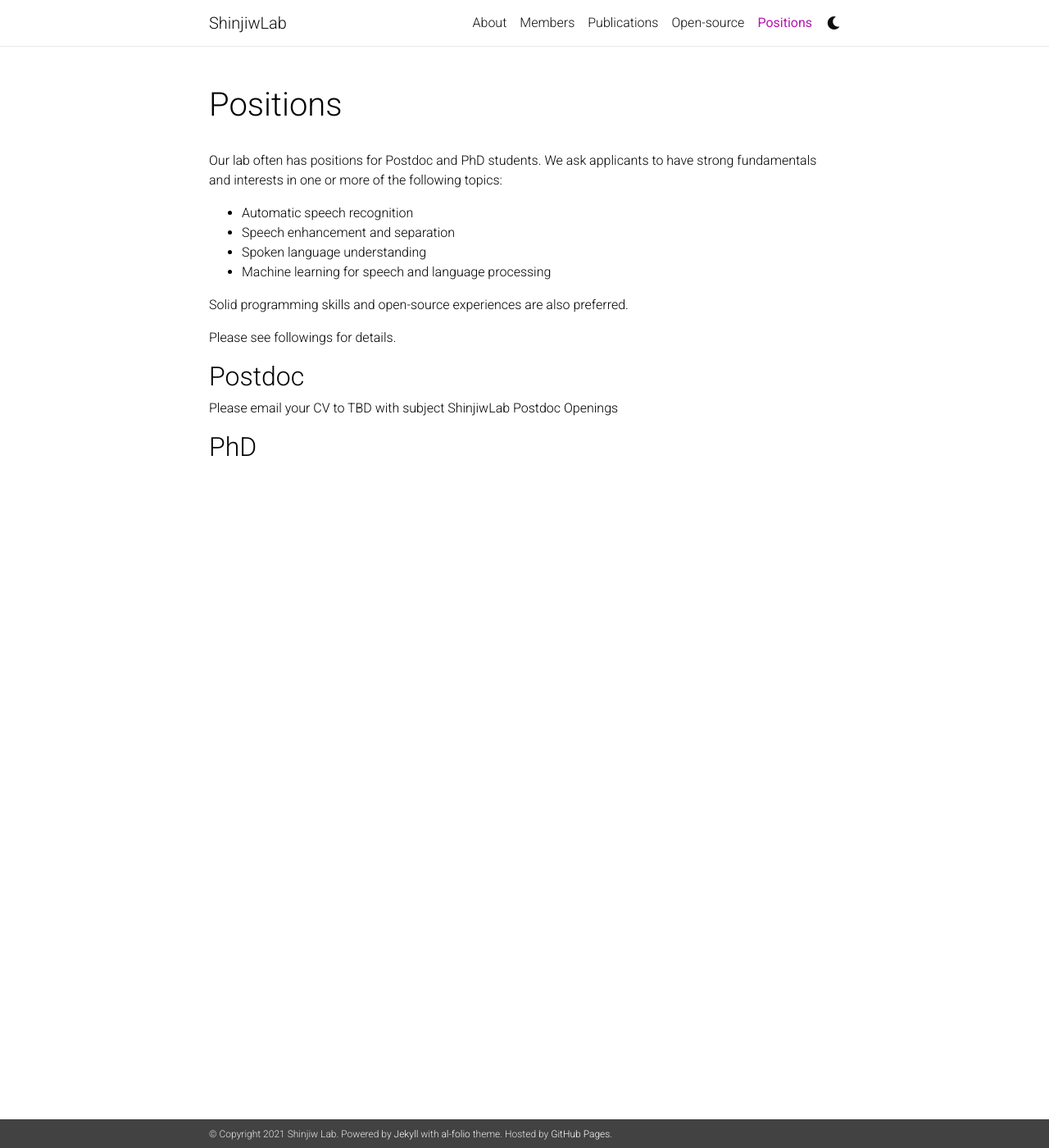
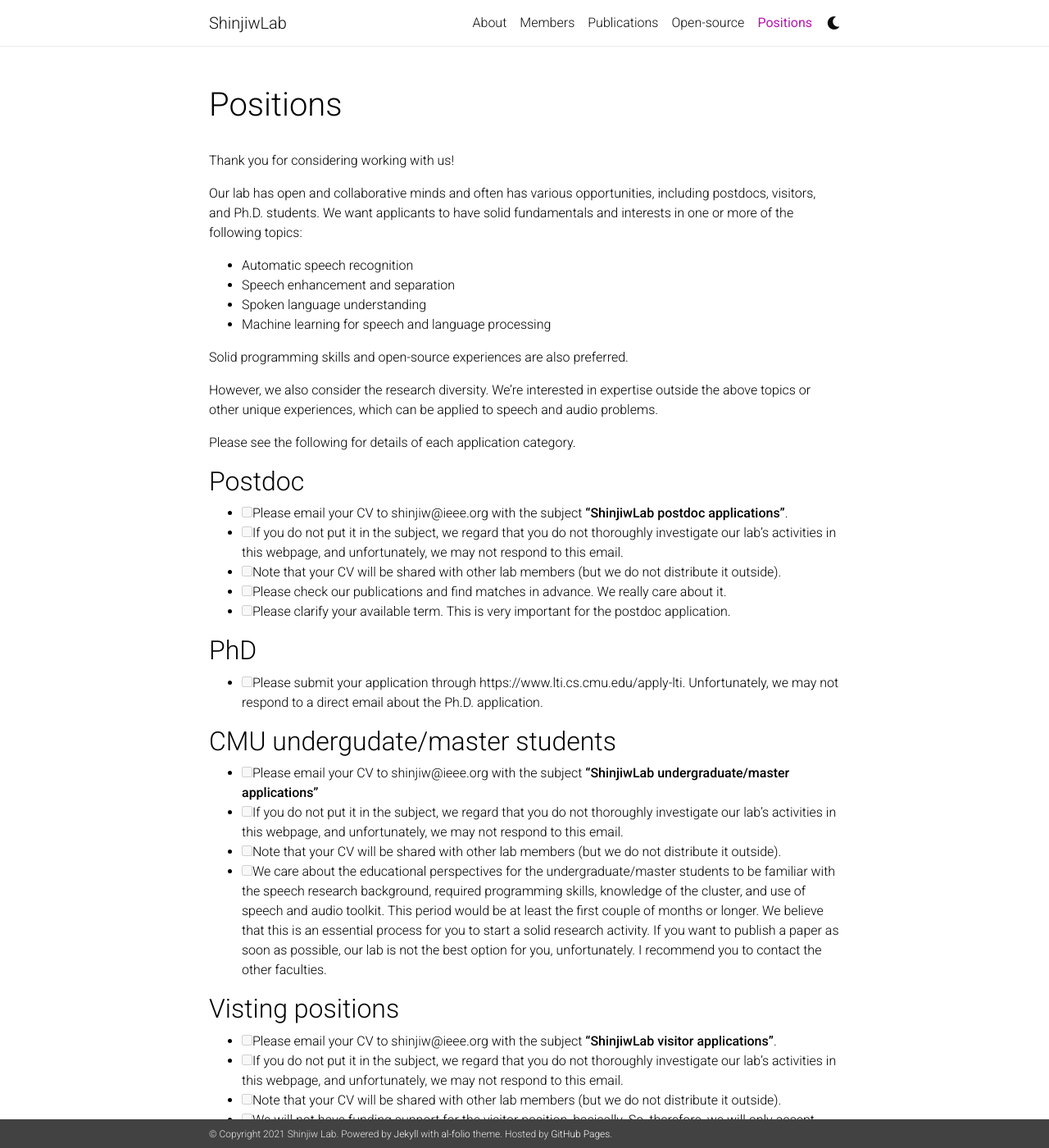
Before and after one commit to shinjiwlab/shinjiwlab.github.io, a Jekyll site: the page built from _pages/positions.md, in a window 1280 px wide and 1400 px high. Shown: the whole window at 82% size. Built offline with Jekyll 4.4.1, drawn with Linux system fonts in a browser that asks for light colours; nearby versions of some CDN libraries; a style sheet for code colours, icons or effects is not loaded; some of the changed text lies outside the part shown.

Commit message:
Update positions.md

```diff
--- a/_pages/positions.md
+++ b/_pages/positions.md
@@ -6,21 +6,49 @@ nav: true
 order: 5
 ---
 
-Our lab often has positions for Postdoc and PhD students. We ask applicants to have strong fundamentals and interests in one or more of the following topics:
+Thank you for considering working with us!
 
-<ul>
-<li>Automatic speech recognition</li>
-<li>Speech enhancement and separation</li>
-<li>Spoken language understanding</li>
-<li>Machine learning for speech and language processing</li>
-</ul>
+Our lab has open and collaborative minds and often has various opportunities, including postdocs, visitors, and Ph.D. students.
+We want applicants to have solid fundamentals and interests in one or more of the following topics:
+
+- Automatic speech recognition
+- Speech enhancement and separation
+- Spoken language understanding
+- Machine learning for speech and language processing
 
 Solid programming skills and open-source experiences are also preferred.
 
-Please see followings for details.
+However, we also consider the research diversity. We're interested in expertise outside the above topics or other unique experiences, which can be applied to speech and audio problems.
+
+Please see the following for details of each application category.
 
 ## Postdoc
 
-Please email your CV to TBD with subject ShinjiwLab Postdoc Openings
+- [ ] Please email your CV to shinjiw@ieee.org with the subject **"ShinjiwLab postdoc applications"**.
+- [ ] If you do not put it in the subject, we regard that you do not thoroughly investigate our lab's activities in this webpage, and unfortunately, we may not respond to this email.
+- [ ] Note that your CV will be shared with other lab members (but we do not distribute it outside).
+- [ ] Please check our publications and find matches in advance. We really care about it.
+- [ ] Please clarify your available term. This is very important for the postdoc application.
 
 ## PhD
+
+- [ ] Please submit your application through https://www.lti.cs.cmu.edu/apply-lti. Unfortunately, we may not respond to a direct email about the Ph.D. application.
+
+## CMU undergudate/master students
+
+- [ ] Please email your CV to shinjiw@ieee.org with the subject **"ShinjiwLab undergraduate/master applications"**
+- [ ] If you do not put it in the subject, we regard that you do not thoroughly investigate our lab's activities in this webpage, and unfortunately, we may not respond to this email.
+- [ ] Note that your CV will be shared with other lab members (but we do not distribute it outside).
+- [ ] We care about the educational perspectives for the undergraduate/master students to be familiar with the speech research background, required programming skills, knowledge of the cluster, and use of speech and audio toolkit. This period would be at least the first couple of months or longer. We believe that this is an essential process for you to start a solid research activity. If you want to publish a paper as soon as possible, our lab is not the best option for you, unfortunately. I recommend you to contact the other faculties.
+
+## Visting positions
+
+- [ ] Please email your CV to shinjiw@ieee.org with the subject **"ShinjiwLab visitor applications"**.
+- [ ] If you do not put it in the subject, we regard that you do not thoroughly investigate our lab's activities in this webpage, and unfortunately, we may not respond to this email.
+- [ ] Note that your CV will be shared with other lab members (but we do not distribute it outside).
+- [ ] We will not have funding support for the visitor position, basically. So, therefore, we will only accept self-funded researchers.
+
+## FAQ
+
+- Do you have a Ph.D. opening?
+  - Yes, we'll always have at least one Ph.D. position per year.
```
